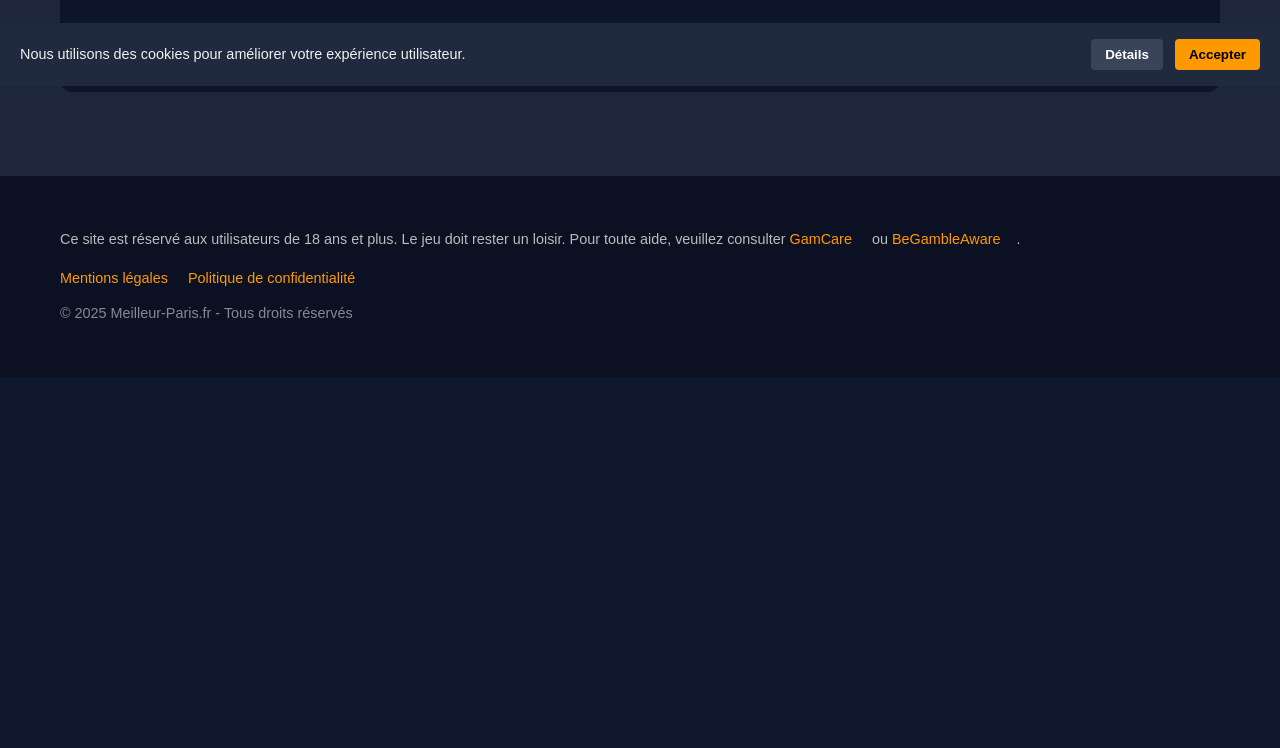
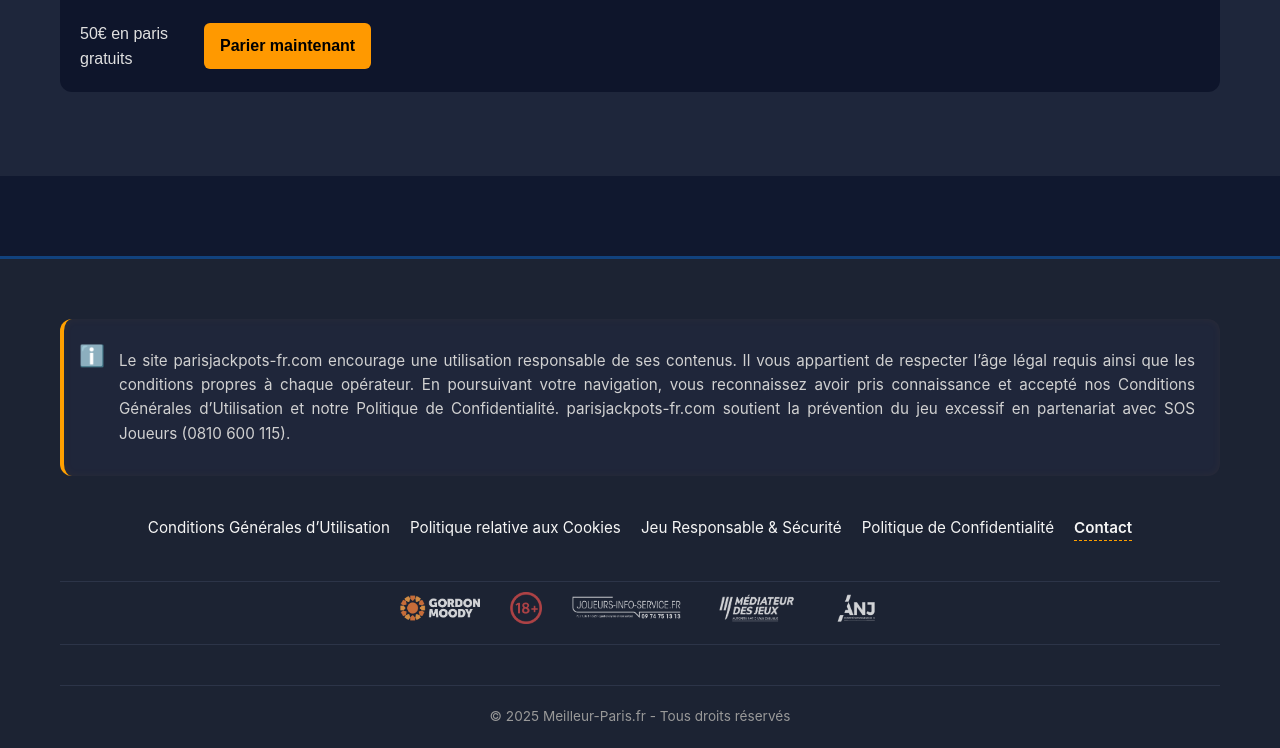
Before and after one commit to 0DarkDante/royauxcasinosenligne.com, a plain HTML site: page index.html in a window 1280 px wide. Shown: the part 714-1462 px from the top of the page. Before the commit the page ends 1091 px from the top, so only its background shows below. Drawn offline with Linux system fonts and the light colour scheme; a script that the page names is missing; a web font is replaced by a local one.

Commit message:
footer finish

```diff
--- a/index.html
+++ b/index.html
@@ -13,19 +13,14 @@
 
   <body>
     <header class="header-wrap">
-      <div class="container">
+      <div class="container container-nav">
         <nav class="nav-main">
-          <a class="brand-logo" href="/">
-            <img
-              src="assets/logo-nouveau.png"
-              alt="Logo"
-              width="160"
-              height="40"
-            />
+          <a class="brand-logo" href="index.html">
+            <img src="images/logo.png" alt="Logo" width="160" height="40" />
           </a>
           <ul class="nav-links">
-            <li><a href="/qui-sommes-nous">Qui sommes-nous</a></li>
-            <li><a href="/contact">Contact</a></li>
+            <li><a href="head1.html">Conditions Générales du Site</a></li>
+            <li><a href="#" class="contact-form">Contact</a></li>
           </ul>
         </nav>
       </div>
@@ -120,25 +115,40 @@
       <div class="container">
         <div class="footer-disclaimer">
           <p>
-            Ce site est réservé aux utilisateurs de 18 ans et plus. Le jeu doit
-            rester un loisir. Pour toute aide, veuillez consulter
-            <a href="https://www.gamcare.org.uk" target="_blank">GamCare</a> ou
-            <a href="https://www.begambleaware.org/" target="_blank"
-              >BeGambleAware</a
-            >.
+            Le site parisjackpots-fr.com encourage une utilisation responsable
+            de ses contenus. Il vous appartient de respecter l’âge légal requis
+            ainsi que les conditions propres à chaque opérateur. En poursuivant
+            votre navigation, vous reconnaissez avoir pris connaissance et
+            accepté nos Conditions Générales d’Utilisation et notre Politique de
+            Confidentialité. parisjackpots-fr.com soutient la prévention du jeu
+            excessif en partenariat avec SOS Joueurs (0810 600 115).
           </p>
         </div>
+
         <div class="footer-legal">
-          <a href="/mentions-legales">Mentions légales</a>
-          <a href="/politique-confidentialite">Politique de confidentialité</a>
+          <a href="/mentions-legales">Conditions Générales d’Utilisation</a>
+          <a href="/mentions-legales">Politique relative aux Cookies</a>
+          <a href="/politique-confidentialite"> Jeu Responsable & Sécurité</a>
+          <a href="/mentions-legales">Politique de Confidentialité</a>
+          <a href="#" class="contact-form">Contact</a>
         </div>
+
+        <!-- Додані зображення -->
+        <div class="footer-logos">
+          <img src="/images/footer/2.webp" alt="foter img" />
+          <img src="/images/footer/6.webp" alt="foter img" />
+          <img src="/images/footer/1.webp" alt="foter img" />
+          <img src="/images/footer/5.webp" alt="foter img" />
+          <img src="/images/footer/3.webp" alt="foter img" />
+        </div>
+
         <div class="footer-copy">
           <p>&copy; 2025 Meilleur-Paris.fr - Tous droits réservés</p>
         </div>
       </div>
     </footer>
 
-    <div class="cookie-banner">
+    <!-- <div class="cookie-banner">
       <p>
         Nous utilisons des cookies pour améliorer votre expérience utilisateur.
       </p>
@@ -146,7 +156,7 @@
         <button class="btn-more">Détails</button>
         <button class="btn-accept">Accepter</button>
       </div>
-    </div>
+    </div> -->
 
     <script src="assets/scripts.min.js"></script>
   </body>
--- a/styles.css
+++ b/styles.css
@@ -40,7 +40,6 @@
 
     .header-wrap {
       background-color: var(--bg-light);
-      padding: 16px 0;
     }
 
     .nav-main {
@@ -129,28 +128,119 @@
     }
 
  .footer-main {
-      background-color: #0b1123;
-      padding: 32px 20px;
-      color: #bbb;
-      font-size: 0.9rem;
+   background-color: #1c2333;
+   /* глибокий темно-синій фон */
+   color: #f5f5f5;
+   padding: 40px 20px 0px;
+   margin-top: 80px;
+   border-top: 3px solid #11427e;
+   /* чітке відділення від мейну */
+   font-family: 'Inter', sans-serif;
+   font-size: 0.95rem;
+   line-height: 1.6;
  }
 
-    .footer-main a {
-      color: var(--accent);
-      margin-right: 16px;
+ .footer-main .container {
+   max-width: 1200px;
+   margin: 0 auto;
+   display: flex;
+   flex-direction: column;
+   gap: 40px;
+ }
+
+ .footer-disclaimer p {
+   color: #d1d1d1;
+   margin: 0;
+ }
+
+ .footer-disclaimer strong {
+   color: #ffffff;
  }
 
 .footer-disclaimer {
-      margin-bottom: 16px;
+  background-color: #1f263a;
+  /* трохи світліший від основного футера */
+  padding: 30px 25px;
+  border-left: 4px solid #ffa000;
+  border-radius: 12px;
+  box-shadow: inset 0 0 10px rgba(255, 143, 0, 0.05);
+  color: #dcdcdc;
+  font-size: 0.95rem;
+  line-height: 1.6;
+  position: relative;
+}
+
+.footer-disclaimer::before {
+  content: "ℹ️";
+  position: absolute;
+  top: 20px;
+  left: 15px;
+  font-size: 1.3rem;
+  color: #ffa000;
+}
+
+.footer-disclaimer p {
+  margin: 0;
+  padding-left: 30px;
+  text-align: justify;
+  text-wrap: pretty;
 }
 
  .footer-legal {
-      margin-bottom: 12px;
+   display: flex;
+   flex-wrap: wrap;
+   justify-content: center;
+   gap: 20px;
+   text-align: center;
+ }
+
+ .footer-legal a {
+   color: #f5f5f5;
+   text-decoration: none;
+   transition: color 0.3s ease;
+ }
+
+ .footer-legal a:hover {
+   color: #ffa000;
+ }
+
+ .footer-legal .contact-form {
+   font-weight: 600;
+   border-bottom: 1px dashed #ffa000;
  }
 
  .footer-copy {
-      opacity: 0.7;
+   text-align: center;
+   color: #999;
+   font-size: 0.85rem;
+   border-top: 1px solid #2c3448;
+   padding-top: 20px;
  }
+
+ .footer-logos {
+  display: flex;
+  justify-content: center;
+  align-items: center;
+  gap: 30px;
+  flex-wrap: wrap;
+  padding: 10px 0 20px;
+  border-top: 1px solid #2c3448;
+  border-bottom: 1px solid #2c3448;
+}
+
+.footer-logos img {
+  height: 32px;
+  opacity: 0.8;
+  transition: transform 0.3s ease, opacity 0.3s ease;
+  filter: grayscale(40%) brightness(1.2);
+}
+
+.footer-logos img:hover {
+  transform: scale(1.05);
+  opacity: 1;
+  filter: none;
+}
+
 
     .cookie-banner {
       position: fixed;
@@ -192,3 +282,11 @@
       background-color: var(--accent);
       color: #000;
     }
+
+.container-nav {
+  padding: 0;
+}
+
+.brand-logo img {
+  height: 90px;
+}
```
Also changed, not shown: images/footer/1.webp (added), images/footer/2.webp (added), images/footer/3.webp (added), images/footer/4.webp (added), images/footer/5.webp (added), images/footer/6.webp (added), images/logo.png (added). Lines whose indentation alone changed are shown as unchanged.
